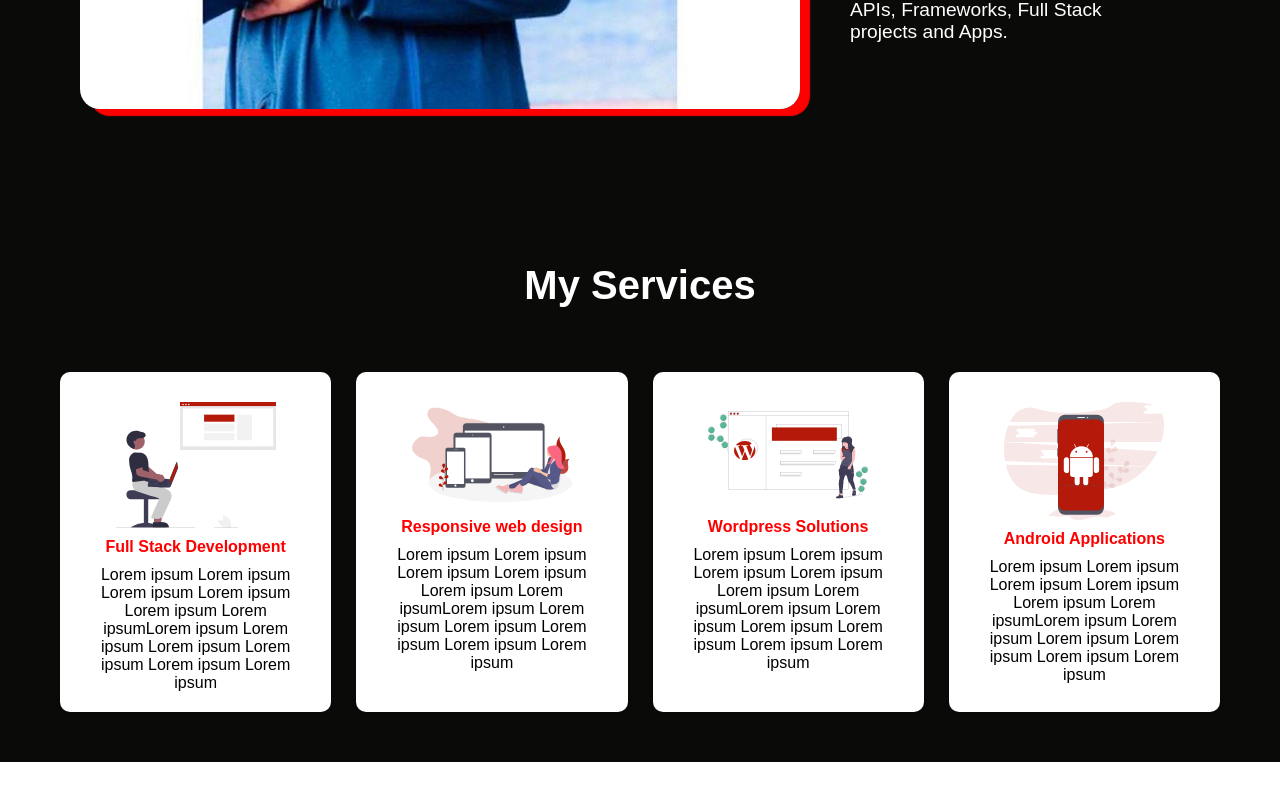
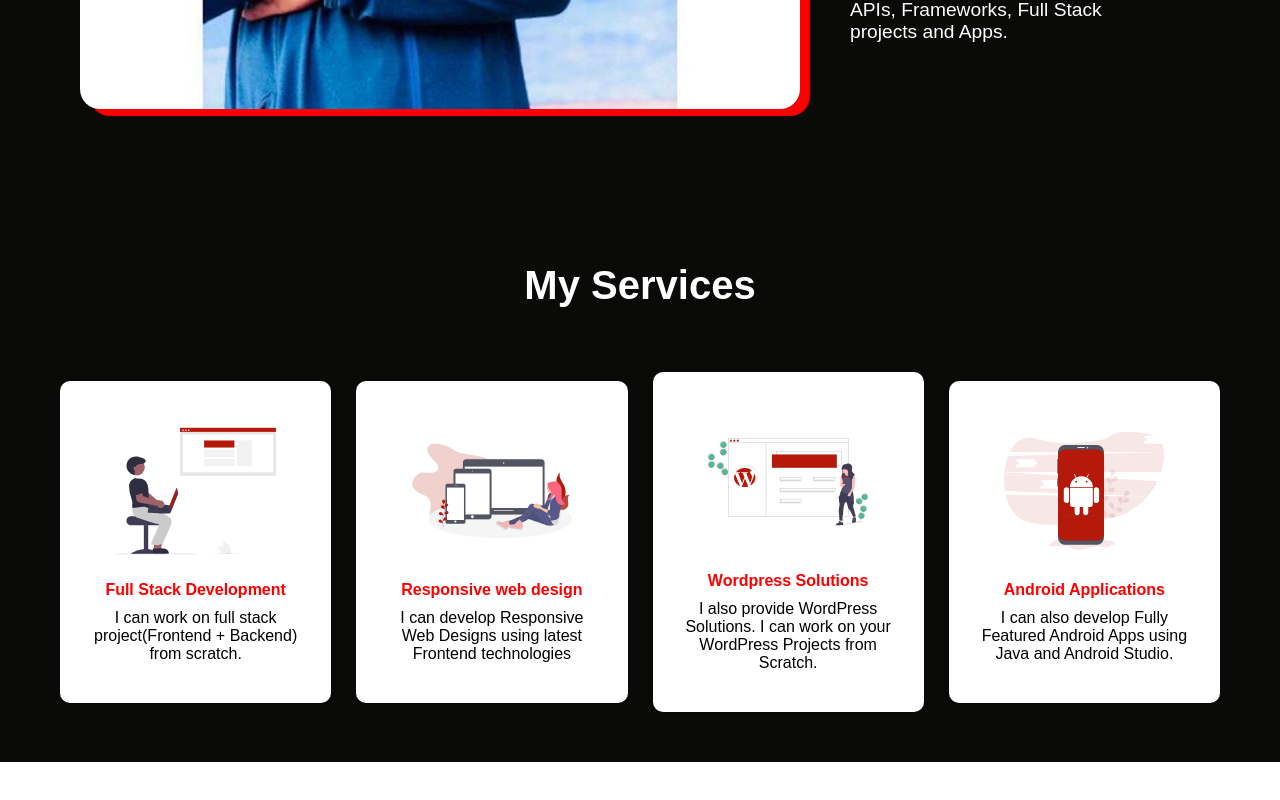
Before and after one commit to aniyy117/port, a React (Create React App) app: page / in a window 1280 px wide. Shown: the part 1606-2406 px from the top of the page. Built offline with nearby package versions, Linux system fonts and the light colour scheme; a web font is replaced by a local one.

Commit message:
database added

```diff
--- a/package.json
+++ b/package.json
@@ -6,12 +6,14 @@
     "@testing-library/jest-dom": "^5.14.1",
     "@testing-library/react": "^11.2.7",
     "@testing-library/user-event": "^12.8.3",
+    "firebase": "^8.9.1",
     "react": "^17.0.2",
     "react-dom": "^17.0.2",
     "react-icons": "^4.2.0",
     "react-router-dom": "^5.2.0",
     "react-scripts": "4.0.3",
     "react-scroll": "^1.8.3",
+    "react-toastify": "^7.0.4",
     "styled-components": "^5.3.0",
     "web-vitals": "^1.1.2"
   },
--- /dev/null
+++ b/src/components/Form/Firebase/Firebase.js
@@ -0,0 +1,15 @@
+import firebase from "firebase";
+
+var firebaseApp = firebase.initializeApp({
+  apiKey: "AIzaSyA1SZwbkKKtMhTo_WS_0X4B_DfrQZ6zhuk",
+  authDomain: "portfolio-555c2.firebaseapp.com",
+  projectId: "portfolio-555c2",
+  storageBucket: "portfolio-555c2.appspot.com",
+  messagingSenderId: "708825909888",
+  appId: "1:708825909888:web:d2a5bff5496d59fe08f465",
+  measurementId: "G-8PN6YFFLP2",
+});
+
+var db = firebaseApp.firestore();
+
+export { db };
--- a/src/components/Form/Form.js
+++ b/src/components/Form/Form.js
@@ -1,4 +1,4 @@
-import React from "react";
+import React, { useState } from "react";
 import {
   Container,
   FormWrapper,
@@ -12,21 +12,67 @@ import {
   FormButton,
 } from "./FormElements";
 
+import { db } from "./Firebase/Firebase";
+
 function FormFile() {
+  const [name, setName] = useState("");
+  const [email, setEmail] = useState("");
+  const [msg, setMsg] = useState("");
+
+  const handleSubmit = (e) => {
+    e.preventDefault();
+
+    const alertMsg = () => {
+      alert("Message has been Submitted");
+    };
+
+    db.collection("contacts")
+      .add({
+        name: name,
+        email: email,
+        msg: msg,
+      })
+      .then(() => {
+        alertMsg();
+      })
+      .catch((error) => {
+        alert(error.message);
+      });
+
+    setName("");
+    setEmail("");
+    setMsg("");
+  };
+
   return (
     <>
       <Container>
         <FormWrapper>
           <Icon to="/">Http.DittoSays</Icon>
           <FormContent>
-            <Form action="#">
+            <Form onSubmit={handleSubmit}>
               <FormH1>Contact Form</FormH1>
               <FormLabel htmlFor="fro">Name</FormLabel>
-              <FormInput type="text" required />
+              <FormInput
+                type="text"
+                required
+                value={name}
+                onChange={(e) => setName(e.target.value)}
+              />
               <FormLabel htmlFor="fro">Email</FormLabel>
-              <FormInput type="email" required />
+              <FormInput
+                type="email"
+                required
+                value={email}
+                onChange={(e) => setEmail(e.target.value)}
+              />
               <FormLabel htmlFor="fro">Message for me</FormLabel>
-              <FormInputArea type="textarea" required />
+              <FormInputArea
+                type="textarea"
+                required
+                value={msg}
+                onChange={(e) => setMsg(e.target.value)}
+              />
               <FormButton type="submit">Submit</FormButton>
             </Form>
           </FormContent>
--- a/src/components/Serv/Service.js
+++ b/src/components/Serv/Service.js
@@ -25,18 +25,15 @@ function Service() {
             <ServiceH2>Full Stack Development</ServiceH2>
             <ServiceP>
               {" "}
-              Lorem ipsum Lorem ipsum Lorem ipsum Lorem ipsum Lorem ipsum Lorem
-              ipsumLorem ipsum Lorem ipsum Lorem ipsum Lorem ipsum Lorem ipsum
-              Lorem ipsum
+              I can work on full stack project(Frontend + Backend) from scratch.
             </ServiceP>
           </ServiceCard>
           <ServiceCard>
             <ServiceIcon src={Icon2} />
             <ServiceH2>Responsive web design</ServiceH2>
             <ServiceP>
-              Lorem ipsum Lorem ipsum Lorem ipsum Lorem ipsum Lorem ipsum Lorem
-              ipsumLorem ipsum Lorem ipsum Lorem ipsum Lorem ipsum Lorem ipsum
-              Lorem ipsum
+              I can develop Responsive Web Designs using latest Frontend
+              technologies
             </ServiceP>
           </ServiceCard>
           <ServiceCard>
@@ -44,9 +41,8 @@ function Service() {
             <ServiceH2>Wordpress Solutions</ServiceH2>
             <ServiceP>
               {" "}
-              Lorem ipsum Lorem ipsum Lorem ipsum Lorem ipsum Lorem ipsum Lorem
-              ipsumLorem ipsum Lorem ipsum Lorem ipsum Lorem ipsum Lorem ipsum
-              Lorem ipsum
+              I also provide WordPress Solutions. I can work on your WordPress
+              Projects from Scratch.
             </ServiceP>
           </ServiceCard>
           <ServiceCard>
@@ -54,9 +50,8 @@ function Service() {
             <ServiceH2>Android Applications</ServiceH2>
             <ServiceP>
               {" "}
-              Lorem ipsum Lorem ipsum Lorem ipsum Lorem ipsum Lorem ipsum Lorem
-              ipsumLorem ipsum Lorem ipsum Lorem ipsum Lorem ipsum Lorem ipsum
-              Lorem ipsum
+              I can also develop Fully Featured Android Apps using Java and
+              Android Studio.
             </ServiceP>
           </ServiceCard>
         </ServiceWapper>
```
Also changed, not shown: 1 other file (tests, documents, lock files or other folders).
